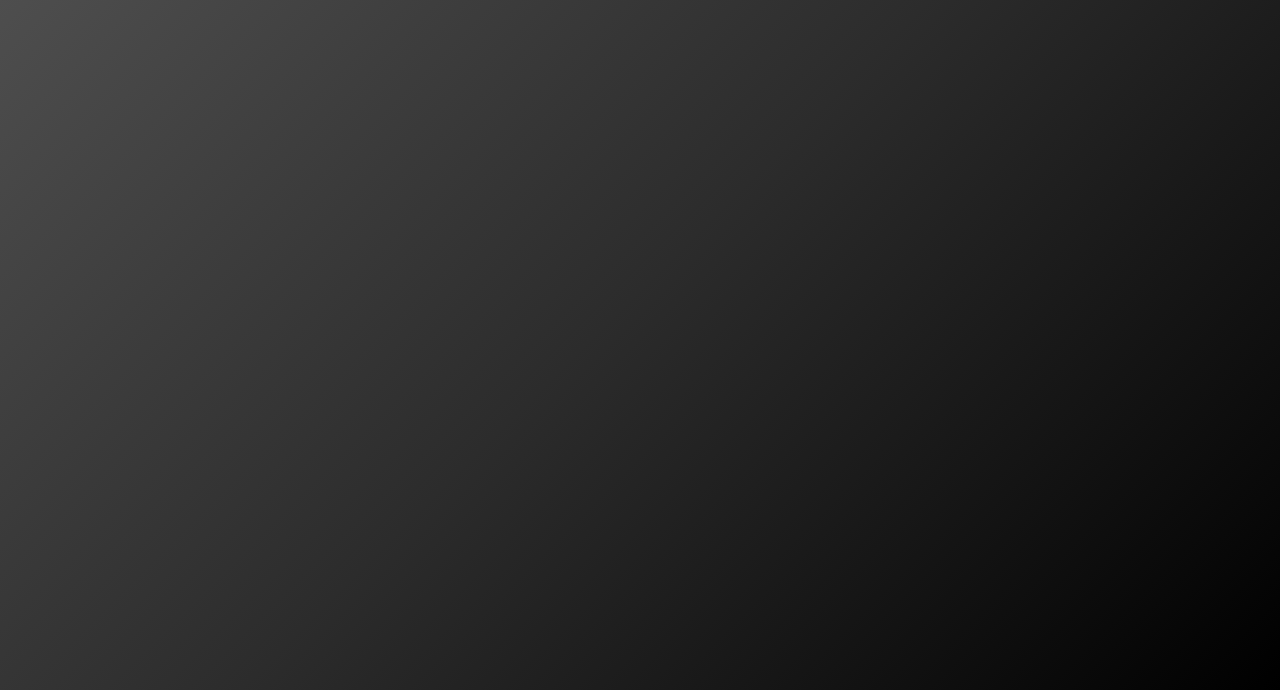
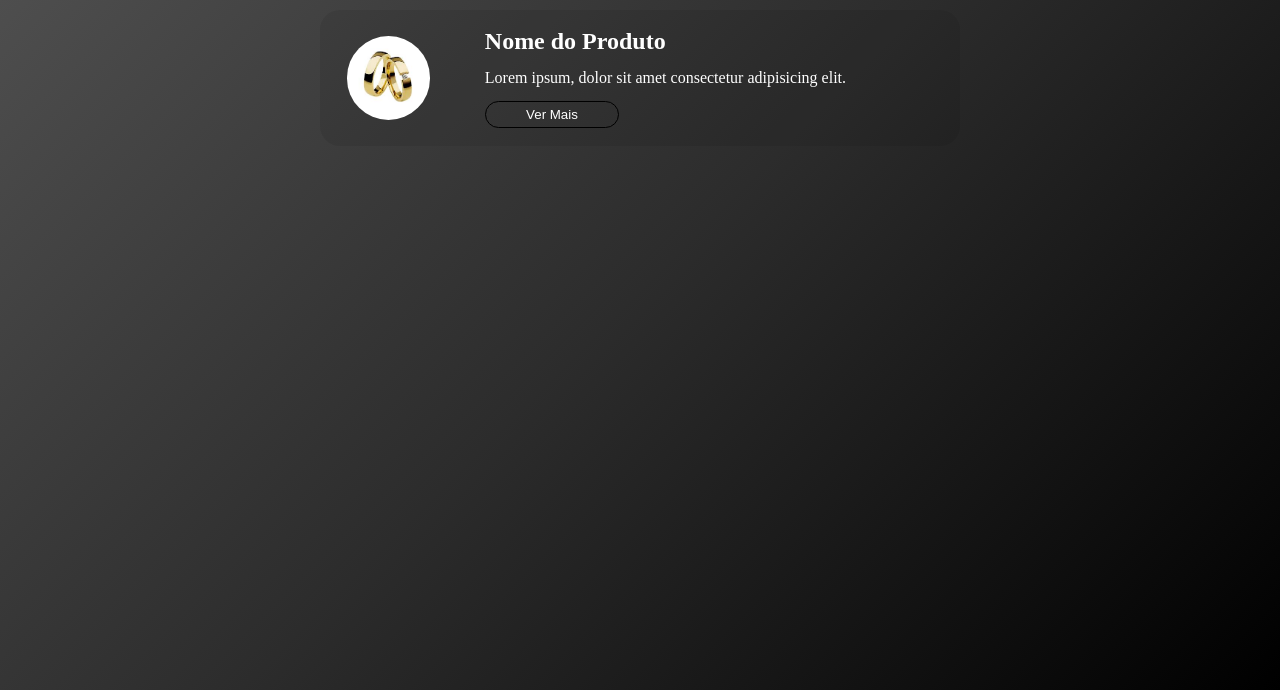
Before and after one commit to Anthonybz006/Stauz-Joias, a plain HTML site: page index.html in a window 1280 px wide. Shown: the part 110-800 px from the top of the page. Drawn offline with Linux system fonts and the light colour scheme.

Commit message:
Add a cart with description of the producti

```diff
--- /dev/null
+++ b/SRC/css/main.css
@@ -0,0 +1,192 @@
+main {
+
+    width: 100%;
+    height: 85vh;
+
+    display: flex;
+    flex-direction: column;
+    align-items: center;
+}
+
+main .cards-list {
+
+    width: 100%;
+    height: 20%;
+    display: flex;
+    justify-content: center;
+}
+
+main .item-cards-list {
+
+    background-color: rgba(0, 0, 0, .08);
+
+    width: 95%;
+
+    display: flex;
+    justify-content: space-around;
+    align-items: center;
+
+
+
+    border-radius: 20px;
+}
+
+main .item-cards-list .img-produto {
+
+    width: 4em;
+    border-radius: 50%;
+}
+
+main .item-cards-list .item-information {
+
+    width: 70%;
+    height: 100%;
+
+    display: flex;
+    flex-direction: column;
+    justify-content: center;
+
+    gap: 10%;
+
+    font-size: .8em;
+}
+
+main .item-cards-list .item-information .see-more {
+
+    width: 35%;
+    height: 20%;
+
+    background: none;
+
+    border: 1px solid #000;
+    border-radius: 20px;
+}
+
+@media screen and (min-width: 545px) {
+    main {
+
+        width: 100%;
+        height: 85vh;
+
+        display: flex;
+        flex-direction: column;
+        align-items: center;
+    }
+
+    main .cards-list {
+
+        width: 100%;
+        height: 20%;
+        display: flex;
+        justify-content: center;
+    }
+
+    main .item-cards-list {
+
+        background-color: rgba(0, 0, 0, .08);
+
+        width: 70%;
+
+        display: flex;
+        justify-content: space-around;
+        align-items: center;
+
+
+
+        border-radius: 20px;
+    }
+
+    main .item-cards-list .img-produto {
+
+        width: 4.5em;
+        border-radius: 50%;
+    }
+
+    main .item-cards-list .item-information {
+
+        width: 70%;
+        height: 100%;
+
+        display: flex;
+        flex-direction: column;
+        justify-content: center;
+
+        gap: 10%;
+
+        font-size: 1em;
+    }
+
+    main .item-cards-list .item-information .see-more {
+
+        width: 35%;
+        height: 20%;
+
+        background: none;
+
+        border: 1px solid #000;
+        border-radius: 20px;
+    }
+}
+
+
+@media screen and (min-width: 1024px) {
+
+    main {
+
+        width: 100%;
+        height: 85vh;
+
+        display: flex;
+        flex-direction: column;
+        align-items: center;
+    }
+
+    main .cards-list {
+
+        width: 100%;
+        height: 20%;
+        display: flex;
+        justify-content: center;
+    }
+
+    main .item-cards-list {
+
+        background-color: rgba(0, 0, 0, .08);
+
+        width: 50%;
+
+        display: flex;
+        justify-content: space-around;
+        align-items: center;
+
+        border-radius: 20px;
+    }
+
+    main .item-cards-list .img-produto {
+
+        width: 13%;
+        border-radius: 50%;
+    }
+
+    main .item-cards-list .item-information {
+
+        height: 100%;
+
+        display: flex;
+        flex-direction: column;
+        justify-content: center;
+
+        gap: 10%;
+    }
+
+    main .item-cards-list .item-information .see-more {
+
+        width: 30%;
+        height: 20%;
+
+        background: none;
+
+        border: 1px solid #000;
+        border-radius: 20px;
+    }
+}
--- a/index.html
+++ b/index.html
@@ -6,6 +6,7 @@
 
     <link rel="stylesheet" href="SRC/css/reset.css">
     <link rel="stylesheet" href="SRC/css/header.css">
+    <link rel="stylesheet" href="SRC/css/main.css">
 
 
     <title>Satuz Joias - Inicio</title>
@@ -24,7 +25,26 @@
 
         <button class="carrinho"></button>
 
+
+
     </header>
+
+    <main>
+
+        <ul class="cards-list">
+
+            <li id="1" class="item-cards-list">
+
+                <img src="SRC/img/Produtos/img-exemplo_alianca.jfif" alt="img-produto" class="img-produto">
+                <div class="item-information">
+                    <h2 class="nome-item">Nome do Produto</h2>
+                    <p class="descricao">Lorem ipsum, dolor sit amet consectetur adipisicing elit.</p>
+                    <button type="submit" class="see-more">Ver Mais</button>
+                </div>
+
+        </ul>
+
+    </main>
 
 </body>
 </html>
```
Also changed, not shown: SRC/img/Produtos/img-exemplo_alianca.jfif (added).
